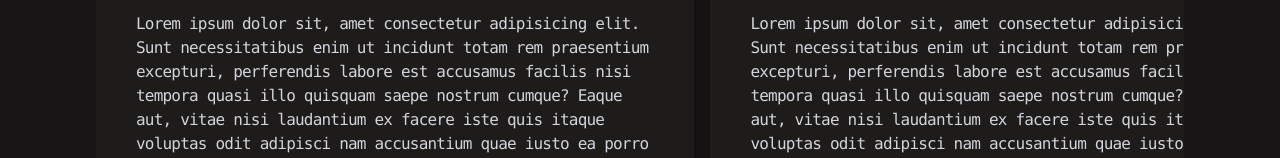
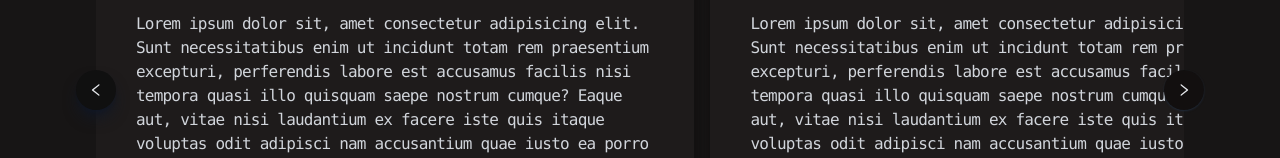
Before and after one commit to abhinavrautela/Portfolio_react, a React (Vite) app: page / in a window 1280 px wide. Shown: the part 2217-2375 px from the top of the page. Built offline with nearby package versions, Linux system fonts and the light colour scheme.

Commit message:
added arrows on testimonials section

```diff
--- a/src/About.jsx
+++ b/src/About.jsx
@@ -16,6 +16,7 @@ import {
   DiNodejsSmall,
 } from "react-icons/di";
 import { SiTailwindcss } from "react-icons/si";
+import { AiOutlineLeft, AiOutlineRight } from "react-icons/ai";
 import { RiDoubleQuotesR } from "react-icons/ri";
 import Card from "./Card";
 
@@ -166,10 +167,7 @@ const About = () => {
               </Card>
               <Card>
                 <div className="w-[85%] flex justify-between items-center">
-                  <DiNodejsSmall
-                    size="60"
-
-                  />
+                  <DiNodejsSmall size="60" />
                   <h3 className="text-xl font-normal">Node</h3>
                 </div>
               </Card>
@@ -195,17 +193,20 @@ const About = () => {
             </div>
           </div>
         </div>
-        <div className="w-full">
+        <div className="w-full relative">
+          <div className="rounded-full absolute top-[50%] select-none z-[2] -left-5 p-3 cursor-pointer shadow-lg text-gray-200  shadow-gray-900 bg-[#101010]  hover:text-[#22a18a]">
+            <AiOutlineLeft />
+          </div>
           <div className="pb-7 inline-block">
             <h2>Testimonials</h2>
             <p className="text-xs text-center ml-1">
               What my clients think about me
             </p>
           </div>
-          <div className=" flex  space-x-4 overflow-x-auto pb-4 h-max">
+          <div className=" flex  space-x-4  overflow-x-auto pb-4 h-max">
             <Card myTheme="notask">
-              <div>
-                <div className="flex justify-between items-center">
+              <div className="">
+                <div className="flex justify-between  items-center">
                   <div className="flex items-center space-x-4">
                     <img
                       className=" object-cover rounded-full h-16 w-16 "
@@ -303,6 +304,9 @@ const About = () => {
               </div>
             </Card>
           </div>
+          <div className="rounded-full absolute top-[50%] select-none z-[2] -right-5 p-3 cursor-pointer shadow-sm text-gray-200  shadow-gray-800 hover:shadow-none  bg-[#120f0f]  hover:text-[#22a18a]">
+            <AiOutlineRight className="" />
+          </div>
         </div>
       </div>
     </div>
--- a/src/FrontPage.jsx
+++ b/src/FrontPage.jsx
@@ -35,7 +35,7 @@ const FrontPage = () => {
                       "FrontEnd Devloper",
                       "BackEnd Devloper",
                     ]}
-                    cname="font-thin text-xl tracking-widest text-indigo-200"
+                    cname="font-thin text-xl tracking-widest text-[#3cb29c]"
                     animation={{
                       duration: 700,
                       delay: 3000,
```
